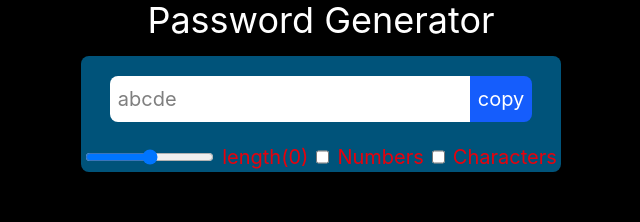
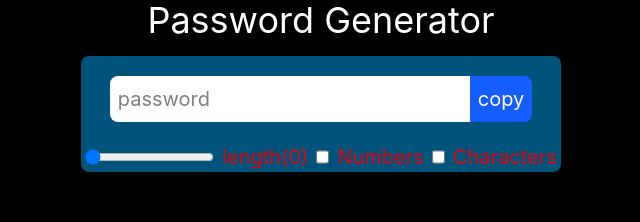
Before and after one commit to Anilbk777/react-projects, a React (Vite) app in the folder passwordGenerator/: page / in a window 1280 px wide. Shown: the top 222 px of the page, without its empty margins (319-959 px from the left). Built offline with nearby package versions, Linux system fonts and the light colour scheme.

Commit message:
input range

```diff
--- a/passwordGenerator/src/App.css
+++ b/passwordGenerator/src/App.css
@@ -1,4 +1,4 @@
-.counter {
+/* .counter {
   font-size: 16px;
   padding: 5px 10px;
   border-radius: 5px;
@@ -181,4 +181,4 @@
     right: 0;
     border-right-color: var(--border);
   }
-}
+} */
--- a/passwordGenerator/src/App.jsx
+++ b/passwordGenerator/src/App.jsx
@@ -1,15 +1,24 @@
 import { useCallback, useState } from "react";
 
-import "./App.css";
+// import "./App.css";
 
 function App() {
-  const [length, setLengtj] = useState(0);
+  const [length, setLength] = useState(0);
   const [numberAllowed, setNumberAllowed] = useState(false)
   const [charALlowed, setCharAllowed] = useState(false)
   const [password, setPassword] = useState("")
 
   const passwordGenerator = useCallback(() => {
+    let pass = ""
+    let str = "ABCDEFGHIGKLMNOPQRSTUVWXYZabcdefghijklmnopqurtuvwxyz"
+    if (numberAllowed) str += "0123456789"
+    if (charALlowed) str += "!@#$%^&*~`+-="
 
+    for (let i = 0; i < length; i++){
+      const randomIndex = Math.floor(Math.random() * str.length + 1) ;
+      pass += str[randomIndex]
+    }
+    setPassword(pass)
   },[length,numberAllowed, charALlowed,setPassword])
 
   return (
@@ -21,16 +30,22 @@ function App() {
             <input
               className=" bg-white text-black p-2 border-none outline-none focus:ring-0 rounded-l-lg w-90"
               type="text"
-              placeholder="abcde"
+              placeholder="password"
+              value={password}
+              readOnly
             />
             <button className="bg-blue-600 p-2 rounded-r-lg">copy</button>
           </div>
-          <div className="flex gap-2 text-red-600">
+          <div className="flex gap-2 text-red-600 ">
             <input
               type="range"
               className="border-none outline-none focus:outline-none focus:ring-0"
+              min={1}
+              max={100}
+              value={length}
+              onChange={(e) => {setLength(e.target.value)}}
             />
-            length(0)
+            <label>length({length})</label>
             <input type="checkbox" />
             Numbers
             <input type="checkbox" /> Characters
```
